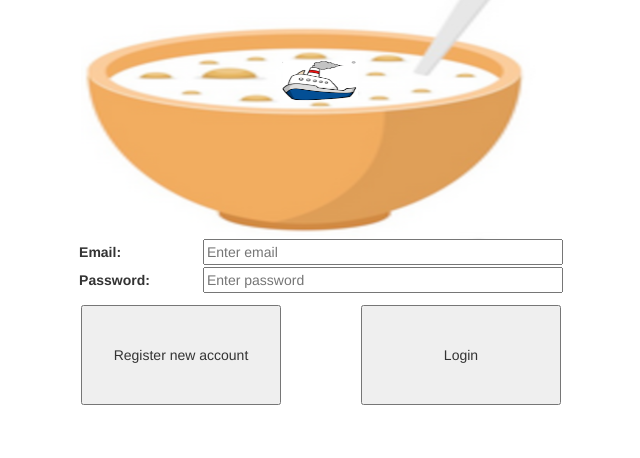
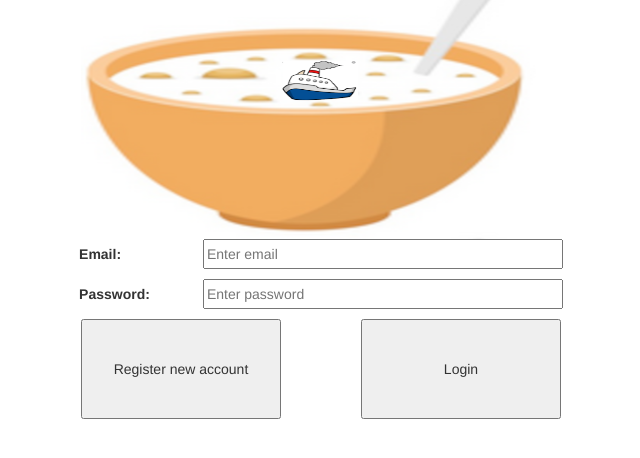
Before and after one commit to palinalif/ship_o_cereal, a Django app: page /login/ in a window 1280 px wide. Shown: the part 168-626 px from the top of the page, without its empty margins (319-959 px from the left). Run offline with Django 3.2, Linux system fonts and the light colour scheme; some libraries are stand-ins or nearby versions.

Commit message:
Increase input field size

```diff
--- a/static/css/login.css
+++ b/static/css/login.css
@@ -16,15 +16,16 @@
 }
 label{
     width: 20%;
+    height: 30px;
     text-align: left;
 }
 input{
     width: 60%;
+    height: 30px;
 }
 button{
     width: 200px;
     height: 100px;
-    margin: 10px;
     margin-right: 40px;
     margin-left: 40px;
 }
```
